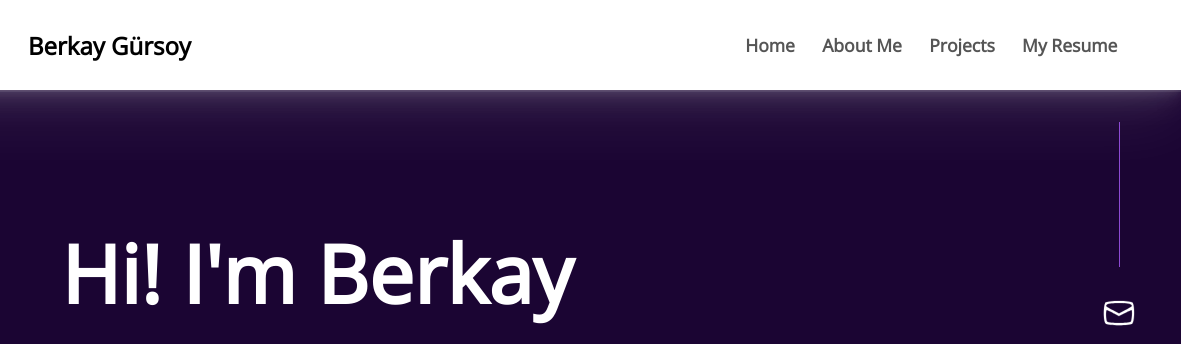
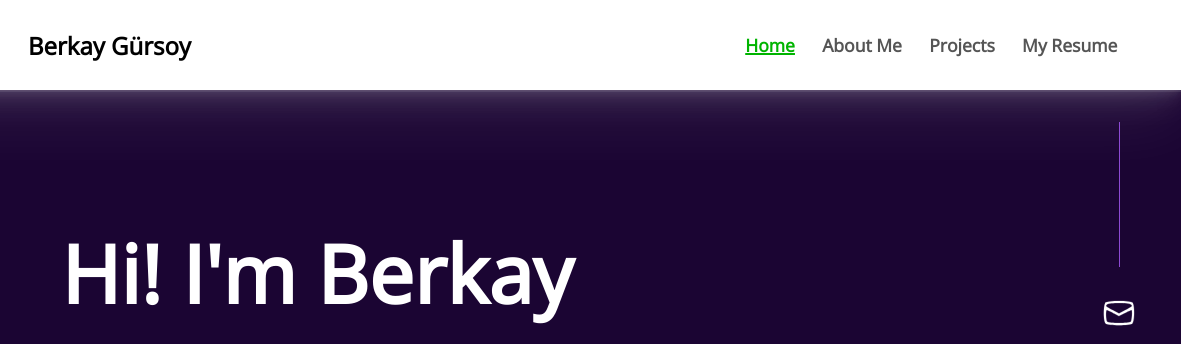
Before and after one commit to Berkays/berkaygursoy, a website built with Parcel: page src/index.pug in a window 1280 px wide. Shown: the top 344 px of the page, 99-1280 px from the left. Built offline with nearby package versions, Linux system fonts and the light colour scheme.

Commit message:
Fix home data href

```diff
--- a/src/components/header.pug
+++ b/src/components/header.pug
@@ -10,7 +10,7 @@ header
 		.navbar-title Berkay Gürsoy
 		ul.navbar-list(role="list")
 			li
-				a(href="/" data-href="") Home
+				a(href="/" data-href="home") Home
 			li
 				a(href="/about" data-href="about") About Me
 			li
--- a/src/index.js
+++ b/src/index.js
@@ -1,6 +1,8 @@
 
 window.addEventListener('load', function () {
-    const path = window.location.pathname.slice(1);
+    let path = window.location.pathname.slice(1);
+    if (path == '')
+        path = 'home';
     const element = this.document.body.querySelector(`a[data-href=${path}`);
     if (element) {
         element.classList.add('active');
```
